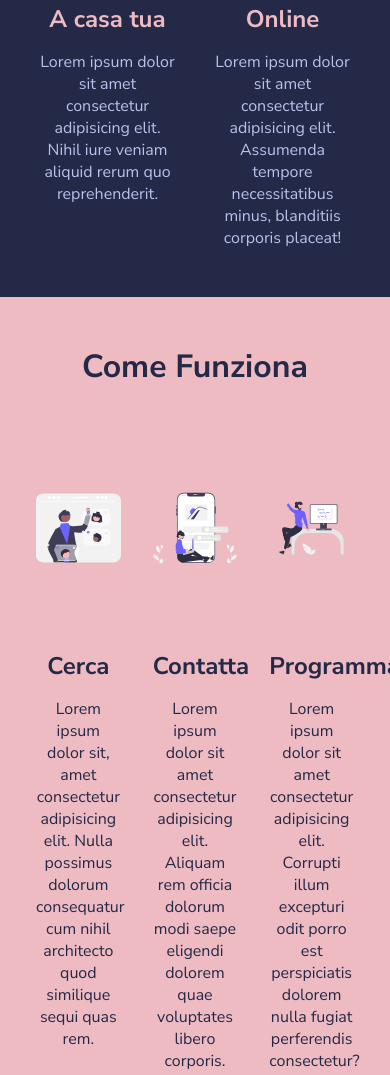
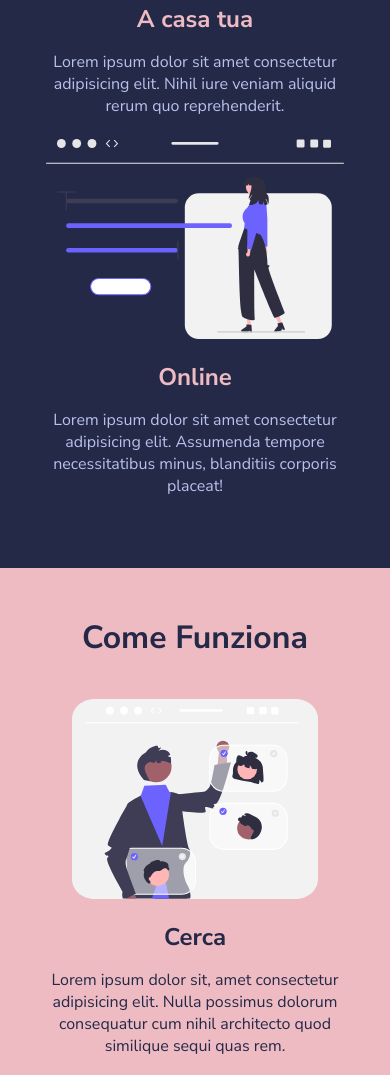
Before and after one commit to PietroDeBianchi/html-css-resp-wannabe, a plain HTML site: page index.html in a window 390 px wide. Shown: the part 452-1527 px from the top of the page. Drawn offline with Linux system fonts and the light colour scheme.

```diff
--- a/css/style.css
+++ b/css/style.css
@@ -131,8 +131,43 @@ img {
 
 
 
- @media all and (max-width: 1140px) {
-    .container {
-      width: 100%;
+@media all and (max-width: 1140px) {
+   .container {
+        width: 100%;
     }
-  }
+}
+
+@media all and (max-width: 768px) {
+    .row {
+        display: block;
+    }
+
+    .col {
+        width: 90%;
+        margin: auto;
+    }
+
+    .lessons .col {
+        width: 100%;
+    }
+
+    .steps .col {
+        width: 100%;
+    }
+
+    .why-us .col-left {
+        width: 100%;
+    }
+
+    .why-us .col-right {
+        width: 100%;
+    }
+
+    .text {
+        padding-bottom: 7%;
+    }
+
+    .col-left img {
+        padding-bottom: 7%;
+    }
+}
```
